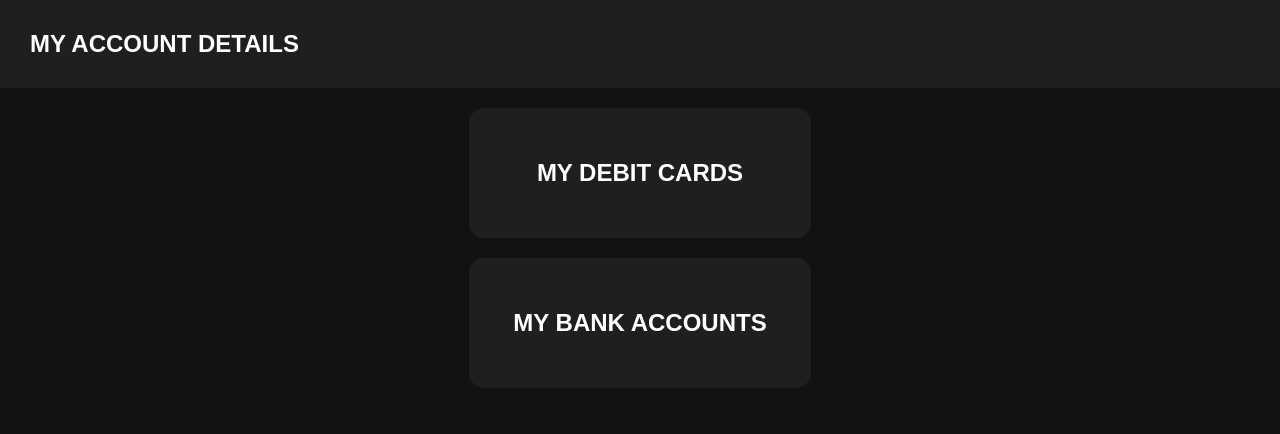
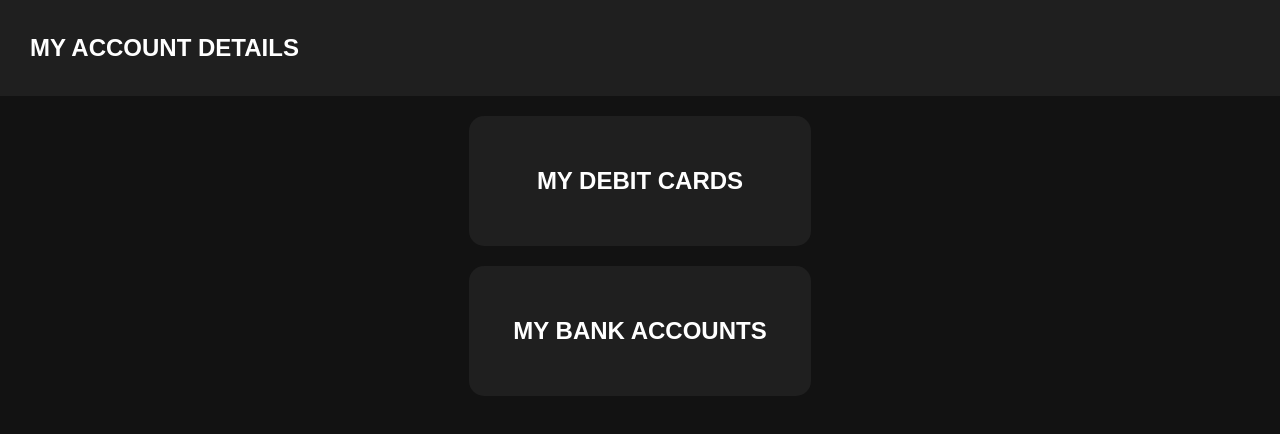
Before and after one commit to fariz420/my-accounts, a plain HTML site: page index.html in a window 1280 px wide. Drawn offline with Linux system fonts and the light colour scheme; a web font is replaced by a local one.

Commit message:
Update style.css

```diff
--- a/style.css
+++ b/style.css
@@ -19,7 +19,7 @@ body{
 }
 
 main {
-    height: 100vh;
+    height: 87vh;
     width: 360px;
     margin: auto;
     display: block;
@@ -31,6 +31,7 @@ header{
     background-color: var(--primary-color);
     color: #ffffff;
     display: flex;
+    height: 12vh;
     margin: 1vh;
     width: 100%;
     justify-content: space-between;
```
